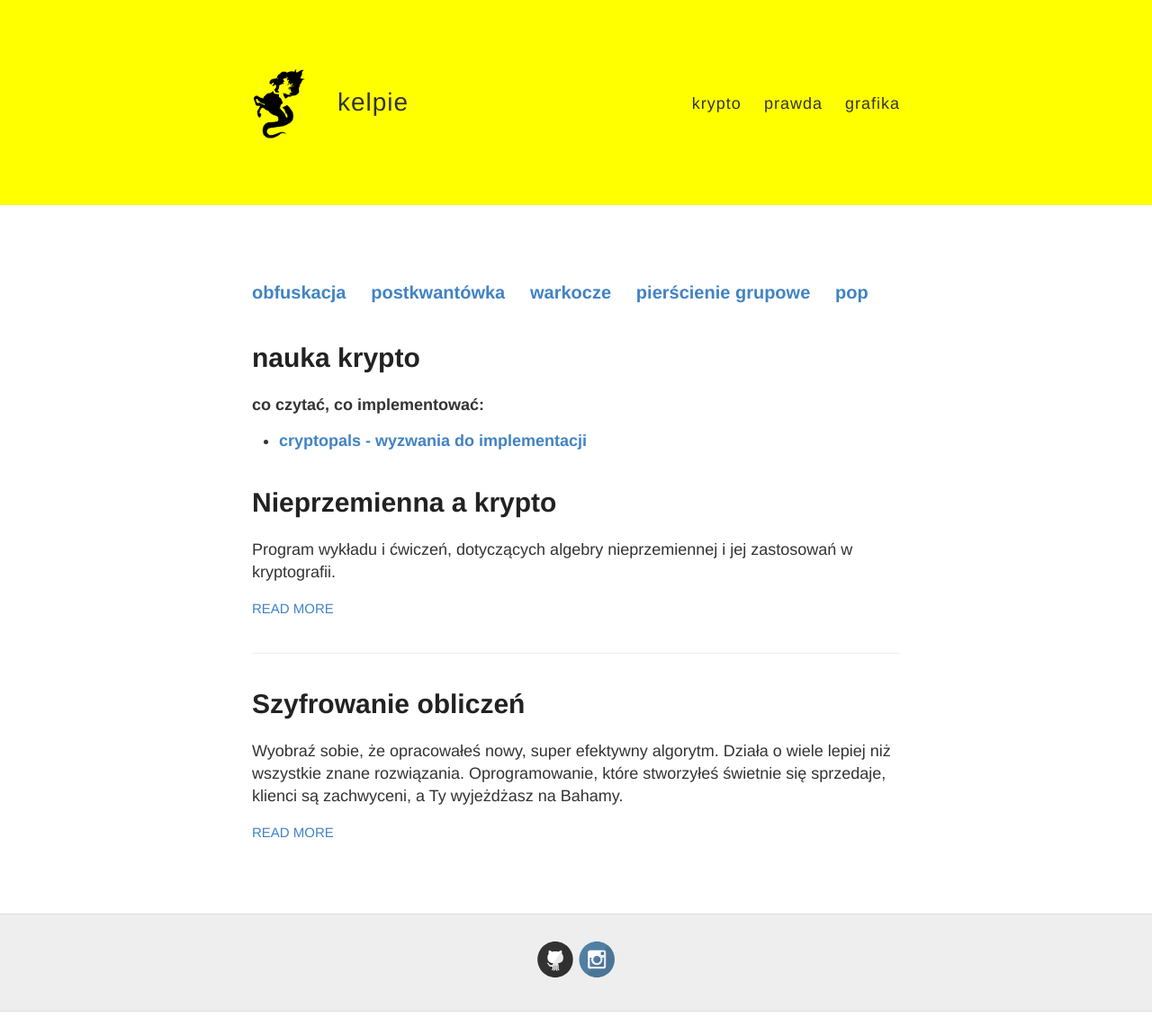
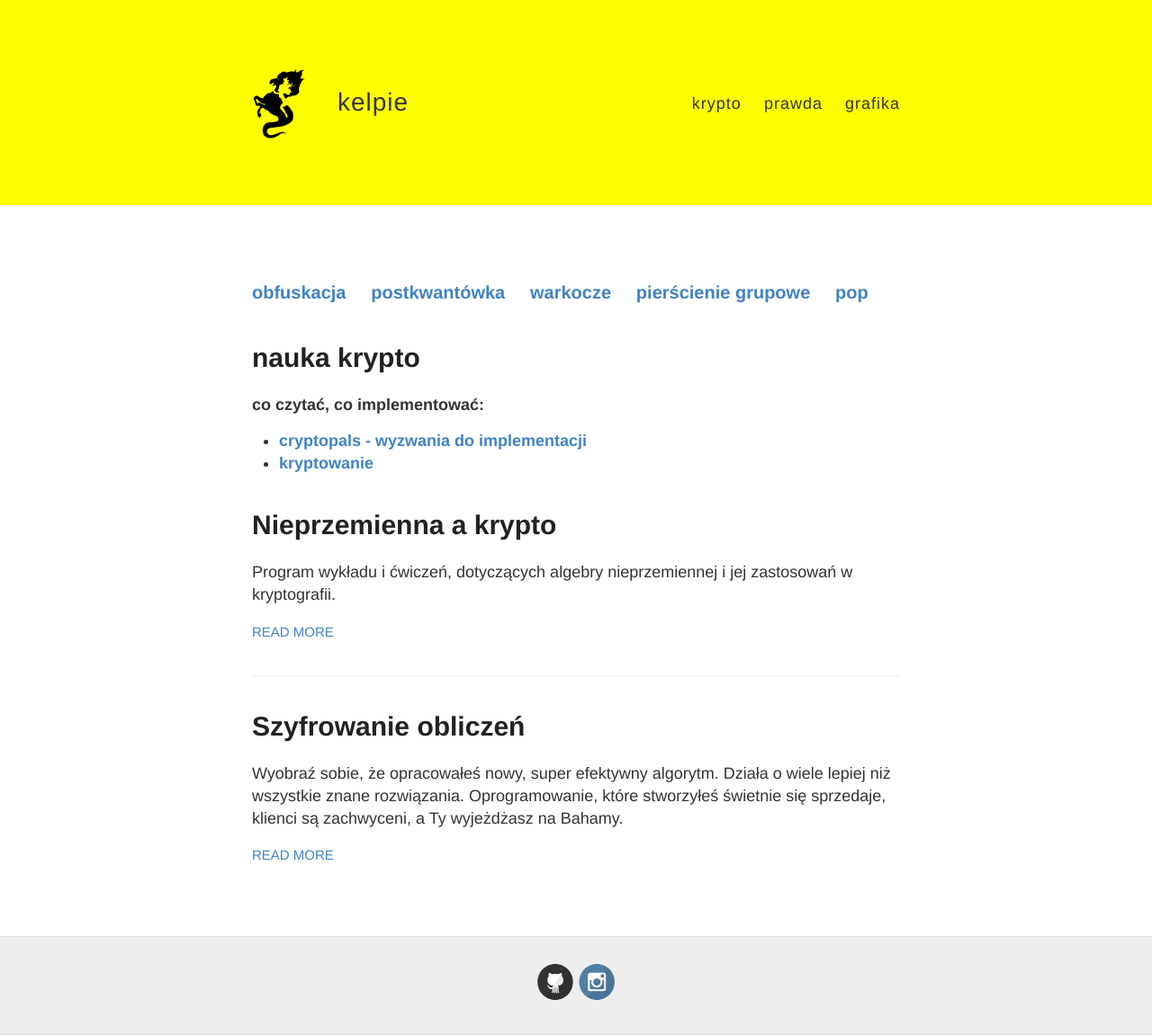
Before and after one commit to keIpie/keIpie.github.io, a Jekyll site: the page built from pop.html, in a window 1280 px wide. Shown: the whole page at 90% size. Built offline with Jekyll 4.4.1, drawn with Linux system fonts in a browser that asks for light colours; before the commit the page ends 1125 px from its top, so only the background shows below that.

Commit message:
kryptowanie

```diff
--- a/pop.html
+++ b/pop.html
@@ -14,6 +14,7 @@ layout: default
 <p><b> co czytać, co implementować: </b></p>
 <ul>
     <li><b><a href="https://cryptopals.com/" target="_blank">cryptopals - wyzwania do implementacji</a></b></li>
+    <li><b><a href="https://kryptowanie.herokuapp.com/" target="_blank">kryptowanie</a></b></li>
 </ul>
 
 <div class="posts">
```
